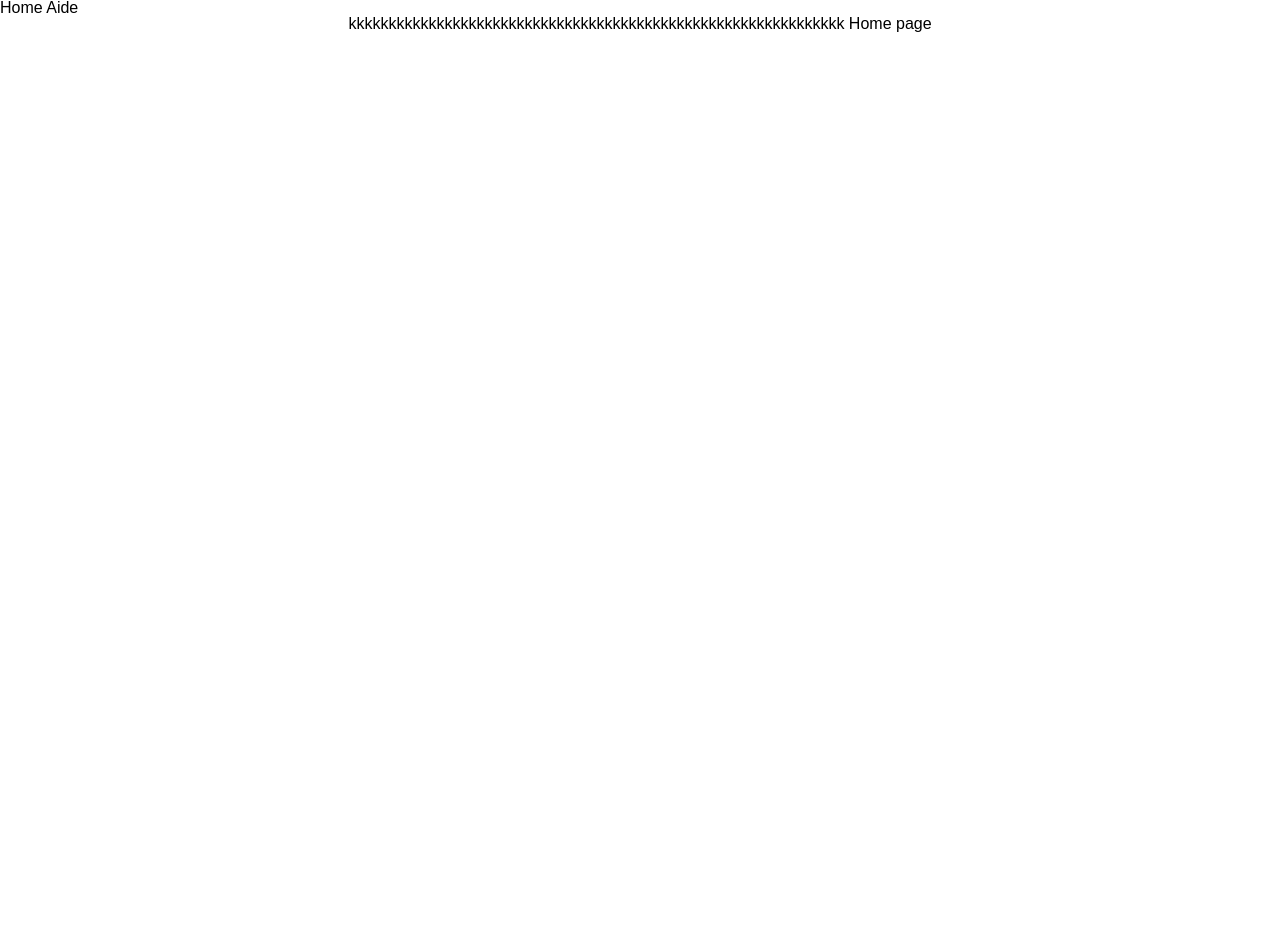
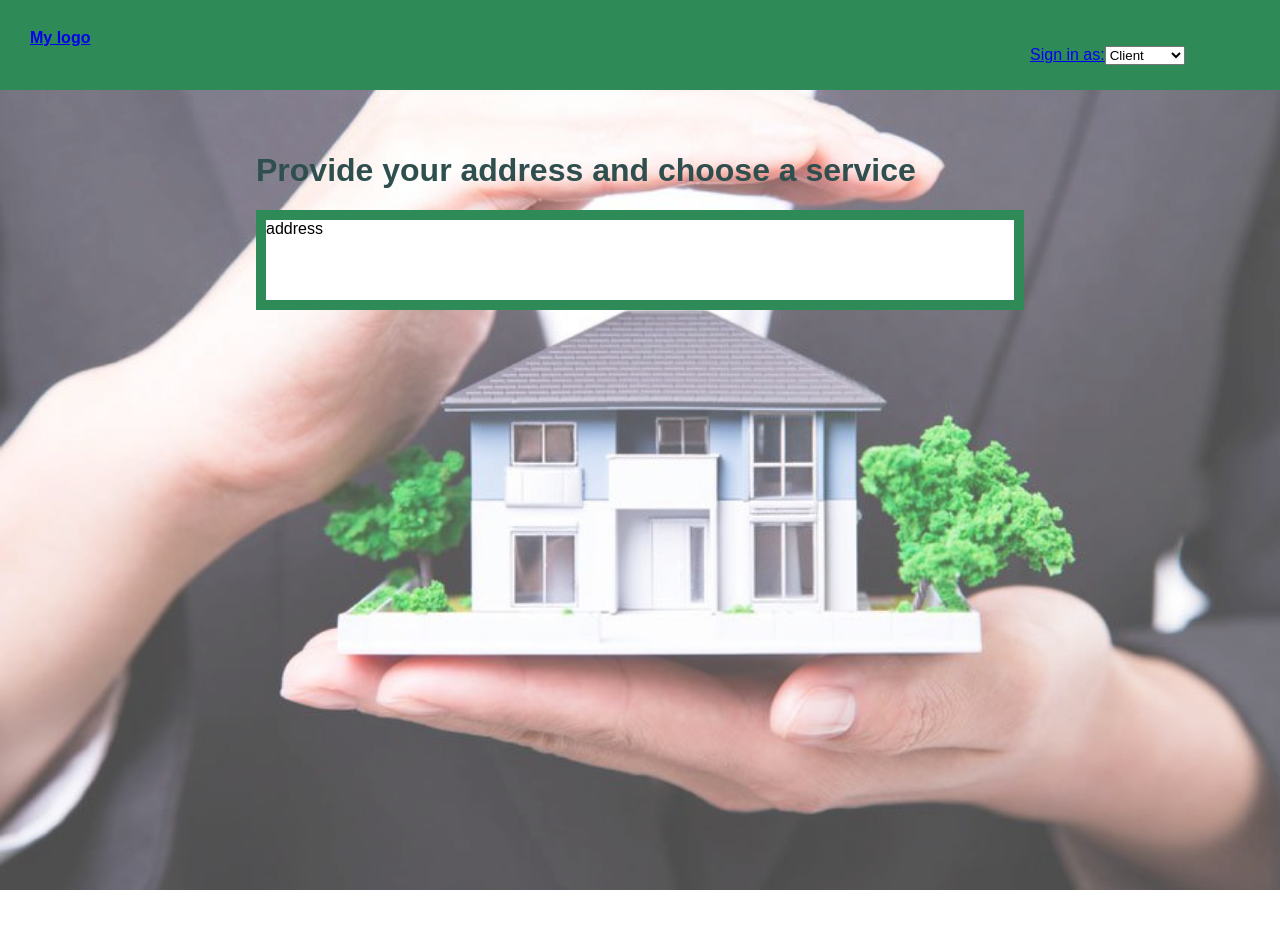
Before and after one commit to zeinab-rohani/Bootcamp-Final-Project, a React (Create React App) app in the folder client/: page / in a window 1280 px wide. Shown: the top 928 px of the page. Before the commit the page ends 800 px from the top, so only its background shows below. Built offline with nearby package versions, Linux system fonts and the light colour scheme.

Commit message:
homepage-basic

```diff
--- a/client/src/components/Header.js
+++ b/client/src/components/Header.js
@@ -1,20 +1,44 @@
 import styled from "styled-components";
+import { NavLink, Link } from "react-router-dom";
+import { useContext } from "react";
 import CurrentBookingContext from "./CurrentBookingContext";
-import { useContext } from "react";
 
 const Header = () => {
     return (
         <Wrapper>
-            Home Aide
+            <Link to="/" >
+            <Logo>
+                <h1>My logo</h1>
+                <SigninSection>
+                    {/* Manage your booking as: */}
+                    <label>Sign in as:</label>
+                    <select name="users" >
+                        <option value="Client">Client</option>
+                        <option value="Company">Company</option>
+                    </select>
+                </SigninSection>
+            </Logo>
+            </Link>
         </Wrapper>
     );
 };
 
 export default Header;
 
-const Wrapper = styled.div`
+const Wrapper = styled.header`
 display: flex;
 justify-content: space-between;
-align-items: center;
+background-color: #2e8b57;
+height: 90px;
+padding: px;
+`;
 
+const Logo = styled.div`
+padding : 30px;
+height: 80px;
+width: 100%;
 `;
+
+const SigninSection = styled.div`
+margin-left : 1000px;
+`;
--- a/client/src/components/HomePage.js
+++ b/client/src/components/HomePage.js
@@ -3,15 +3,64 @@ import styled from "styled-components";
 const HomePage = () => {
     return (
         <Wrapper>
-            kkkkkkkkkkkkkkkkkkkkkkkkkkkkkkkkkkkkkkkkkkkkkkkkkkkkkkkkkkkkkk Home page
+            <Container>
+                <Image src={process.env.PUBLIC_URL + "/image.png"} />
+                <FirstSection>
+                    <Div>Provide your address and choose a service</Div>
+                </FirstSection>
+                <SecondSection>
+                    <Input type={"text"} value={"address"} placeHolder={"Enter your address"}></Input>
+                </SecondSection>
+            </Container>
         </Wrapper>
     );
 };
 
 const Wrapper = styled.div`
+height : 1000px;
+width : 100%;
 display: flex;
 flex-direction: column;
 align-items: center;
 `;
 
+const Container = styled.div`
+width: 100vw;
+position: relative;
+`;
+
+const FirstSection = styled.div`
+position: absolute;
+font-size: 3rem;
+font-weight: bolder;
+top: 8%;
+left: 20%;
+color: #2F4F4F;
+`;
+
+const SecondSection = styled.div`
+position: absolute;
+width: 60%;
+height: 100px;
+background-color: white;
+top: 15%;
+left: 20%;
+color: #2F4F4F;
+border: 10px solid #2e8b57;
+`;
+
+const Image = styled.img`
+object-fit: cover;
+width: 100%;
+height: 800px;
+opacity : 0.7;
+`;
+
+const Div = styled.div`
+height : 500px;
+font-size : xx-large;
+`;
+
+const Input = styled.input`
+`;
 export default HomePage;
```
Also changed, not shown: client/src/components/App.js (+2 -7 lines), client/public/image.png (added), 1 other file (tests, documents, lock files or other folders).
